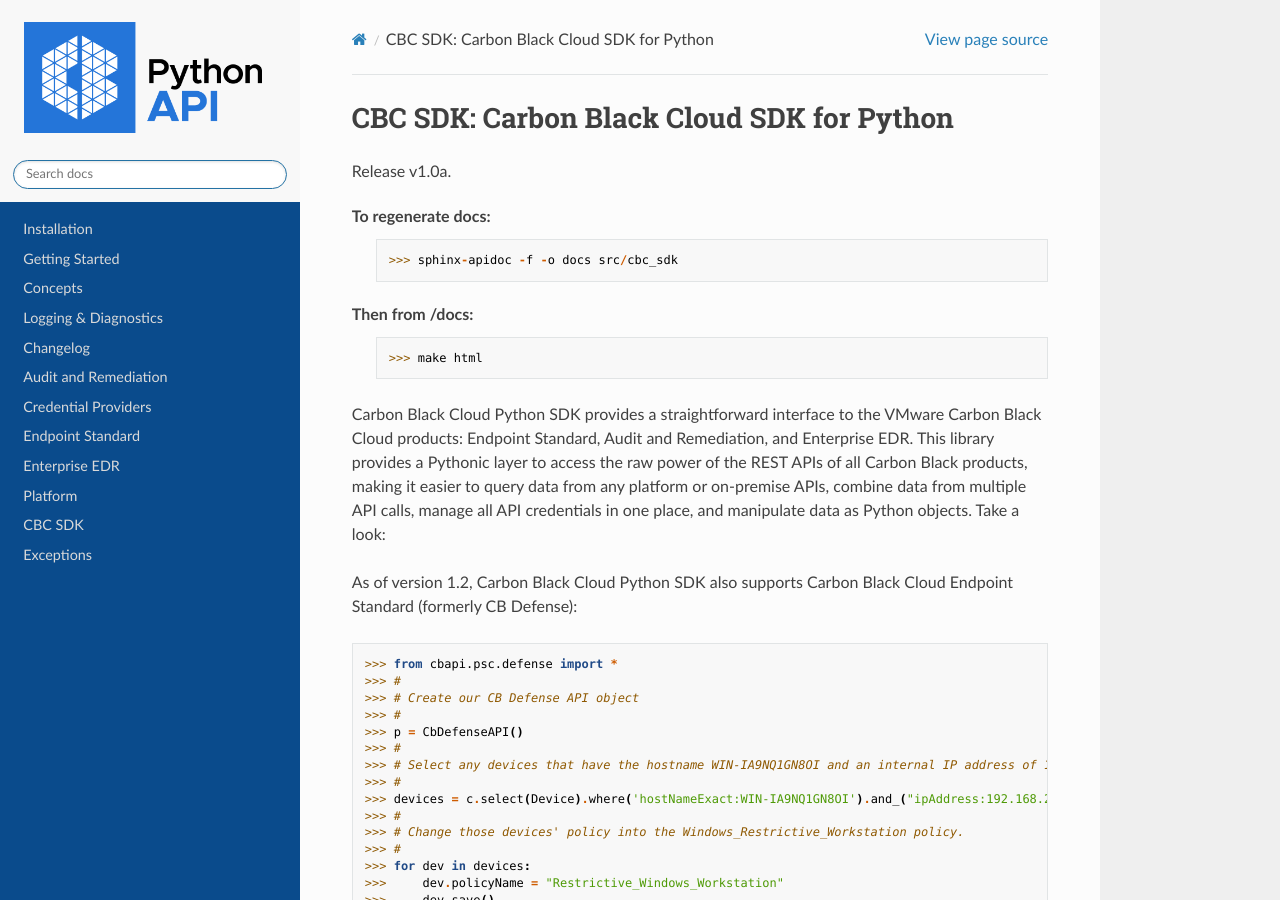
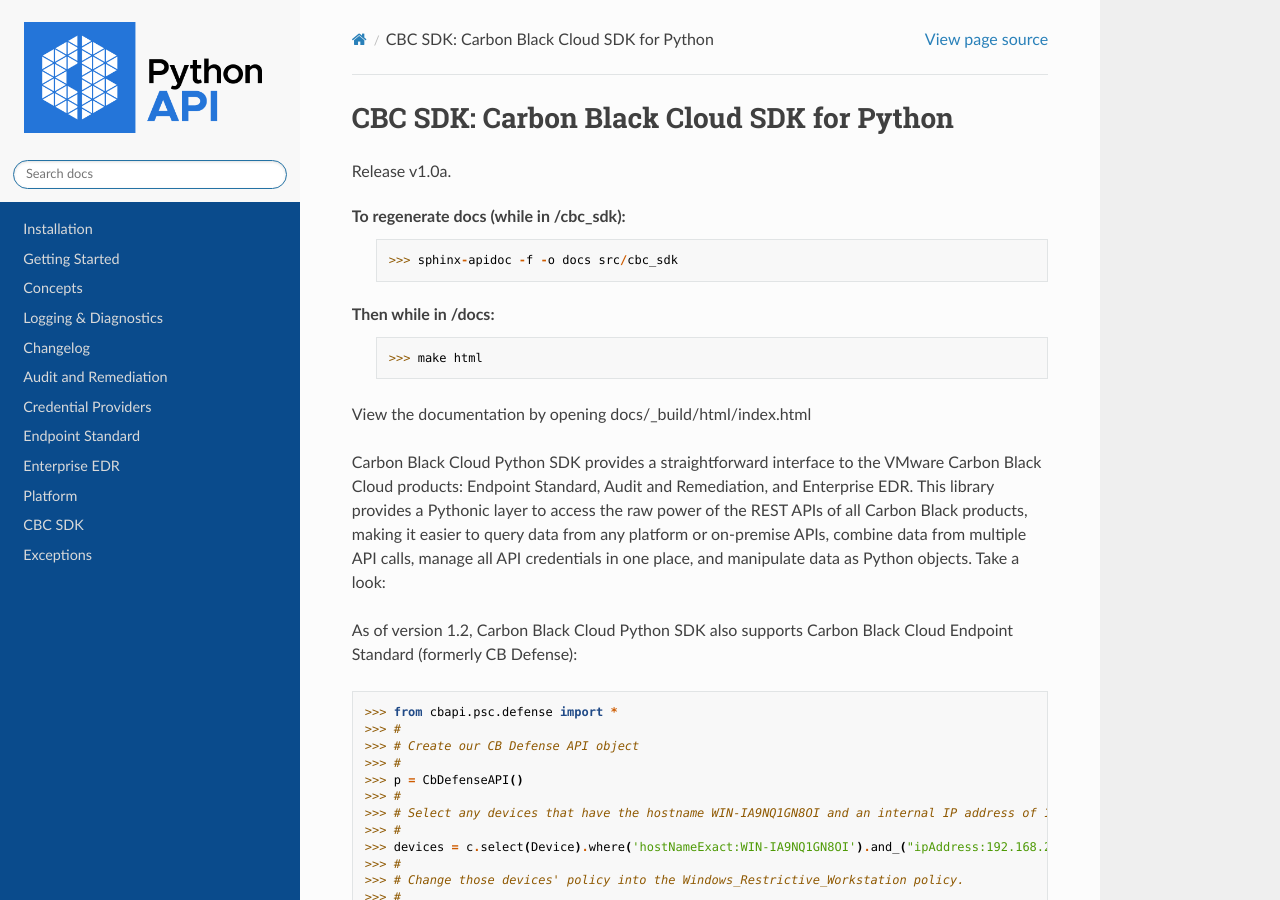
Before and after one commit to carbonblack/carbon-black-cloud-sdk-python, a Sphinx documentation site: the page built from docs/index.rst, in a window 1280 px wide and 900 px high. Built offline with Sphinx 7.4.7 and the Read the Docs theme 2.0.0, drawn with Linux system fonts in a browser that asks for light colours.

Commit message:
wording updates

```diff
--- a/docs/index.rst
+++ b/docs/index.rst
@@ -8,10 +8,11 @@
 
 Release v\ |release|.
 
-To regenerate docs:
+To regenerate docs (while in /cbc_sdk):
   >>> sphinx-apidoc -f -o docs src/cbc_sdk
-Then from /docs:
+Then while in /docs:
   >>> make html
+View the documentation by opening docs/_build/html/index.html
 
 Carbon Black Cloud Python SDK provides a straightforward interface to the VMware Carbon Black Cloud products: Endpoint Standard, Audit and Remediation, and Enterprise EDR.
 This library provides a Pythonic layer to access the raw power of the REST APIs of all Carbon Black products, making it easier to query data from any platform or on-premise APIs, combine data from multiple API calls, manage all API credentials in one place, and manipulate data as Python objects. Take a look::
```
